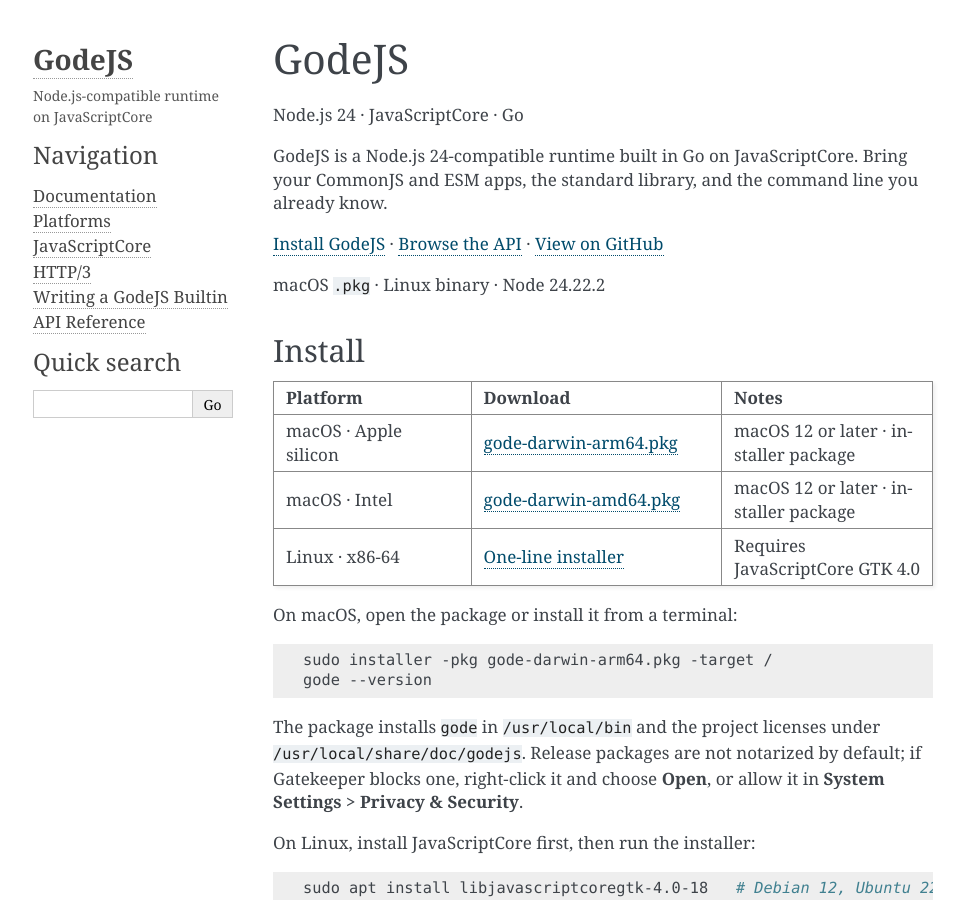
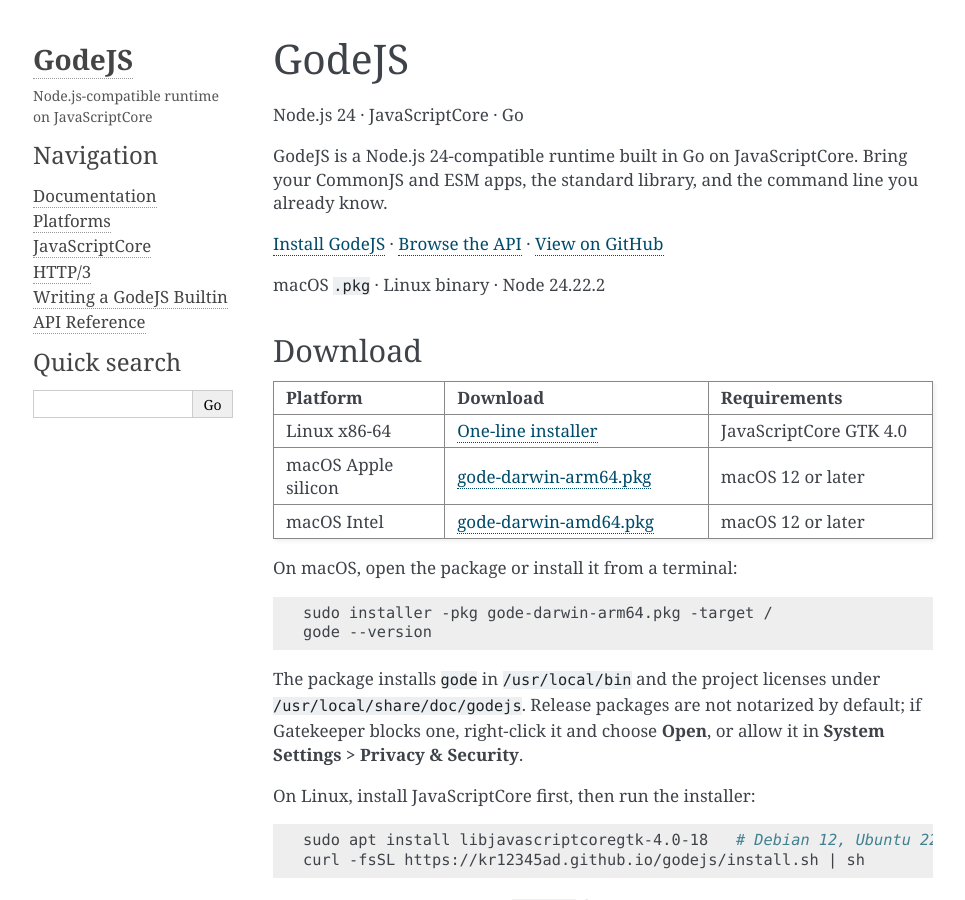
Before and after one commit to kr12345ad/godejs, a Sphinx documentation site: the page built from docs/index.rst, in a window 1280 px wide and 900 px high. Shown: the whole window, without its empty margins (147-1112 px from the left). Built offline with Sphinx 7.4.7, drawn with Linux system fonts in a browser that asks for light colours.

Commit message:
Use the original download table on the docs homepage

```diff
--- a/docs/index.rst
+++ b/docs/index.rst
@@ -14,25 +14,25 @@ macOS ``.pkg`` · Linux binary · Node 24.22.2
 
 .. _install:
 
-Install
--------
+Download
+--------
 
 .. list-table::
    :header-rows: 1
-   :widths: 30 38 32
+   :widths: 26 40 34
 
    * - Platform
      - Download
-     - Notes
-   * - macOS · Apple silicon
+     - Requirements
+   * - Linux x86-64
+     - `One-line installer <https://kr12345ad.github.io/godejs/install.sh>`_
+     - JavaScriptCore GTK 4.0
+   * - macOS Apple silicon
      - `gode-darwin-arm64.pkg <https://github.com/kr12345ad/godejs/releases/latest/download/gode-darwin-arm64.pkg>`_
-     - macOS 12 or later · installer package
-   * - macOS · Intel
+     - macOS 12 or later
+   * - macOS Intel
      - `gode-darwin-amd64.pkg <https://github.com/kr12345ad/godejs/releases/latest/download/gode-darwin-amd64.pkg>`_
-     - macOS 12 or later · installer package
-   * - Linux · x86-64
-     - `One-line installer <https://kr12345ad.github.io/godejs/install.sh>`_
-     - Requires JavaScriptCore GTK 4.0
+     - macOS 12 or later
 
 On macOS, open the package or install it from a terminal:
 
```
